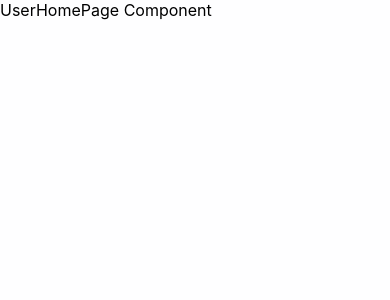
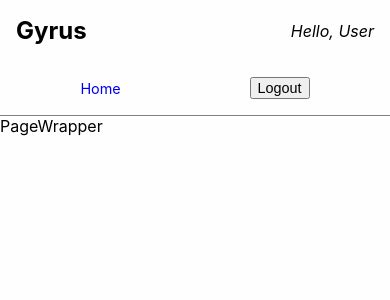
Before and after one commit to AVIRENI-CHANDAN/gyrus-in-scene-ad, a React (Create React App) app in the folder frontend/: page /home in a window 390 px wide. Shown: the top 300 px of the page. Built offline with nearby package versions, Linux system fonts and the light colour scheme; no server answers; the HTML template or start-up script is replaced by a standard one.

Commit message:
Navigation bar added to the application

```diff
--- /dev/null
+++ b/frontend/src/components/NavBar/NavBar.js
@@ -0,0 +1,85 @@
+import PropTypes from 'prop-types';
+import React from 'react';
+import { Link } from 'react-router-dom';
+import styles from './NavBar.module.scss';
+
+class NavBar extends React.Component {
+  constructor(props) {
+    super(props);
+    this.state = {
+      username: 'User', // Default username
+    };
+    this.handleLogout = this.handleLogout.bind(this);
+  }
+
+  componentDidMount() {
+    // Fetch user information on component mount
+    fetch('/user-info', {
+      method: 'POST',
+      credentials: 'include', // This will include cookies in the request
+      headers: {
+        'Content-Type': 'application/json'
+      },
+      body: JSON.stringify({
+        fields: ['preferred_username']
+      })
+    })
+      .then((response) => {
+        if (response.ok) {
+          return response.json();
+        }
+        throw new Error('Unable to fetch user info');
+      })
+      .then((data) => {
+        if (data.preferred_username) {
+          this.setState({ username: data.preferred_username });
+        }
+      })
+      .catch((error) => {
+        console.error('Error fetching user info:', error);
+      });
+  }
+
+  handleLogout() {
+    // Clear tokens or session data
+    localStorage.clear();
+    // Notify backend to log out
+    fetch('/logout', {
+      method: 'POST',
+      credentials: 'include', // Include cookies
+    }).then(() => {
+      // Update UI to reflect logout
+      if (this.props.onLogout) {
+        this.props.onLogout();
+      }
+    });
+  }
+
+  render() {
+    return (
+      <div className={styles.NavBar}>
+        <div className={styles.TitleContainer}>
+          <div className={styles.TitleBox}>
+            <div className={styles.Title}>
+              {this.props.app_title}
+            </div>
+          </div>
+          <div className={styles.Greeting}>
+            Hello, {this.state.username}
+          </div>
+        </div>
+        <div className={styles.Actions}>
+          <Link to="/home" className={styles.ActionLink}>Home</Link>
+          <button onClick={this.handleLogout} className={styles.ActionLink}>Logout</button>
+        </div>
+      </div>
+    );
+  }
+}
+
+NavBar.propTypes = {
+  app_title: PropTypes.string.isRequired,
+  onLogout: PropTypes.func, // Callback function for logout action
+};
+
+export default NavBar;
--- /dev/null
+++ b/frontend/src/components/NavBar/NavBar.module.scss
@@ -0,0 +1,78 @@
+.NavBar {
+    height: 100%;
+    display: flex;
+    flex-flow: row nowrap;
+    justify-content: space-between;
+    align-items: center;
+    padding: 1rem 2rem;
+}
+
+
+.TitleContainer {
+    display: flex;
+    align-items: center;
+}
+
+.TitleBox {
+    font-size: 1.5rem;
+    font-weight: bold;
+    margin-right: 1.5rem;
+}
+
+.Title {
+    font-style: inherit;
+}
+
+.Greeting {
+    font-size: 1rem;
+    font-style: italic;
+}
+
+.Actions {
+    display: flex;
+    align-items: center;
+}
+
+.ActionLink {
+    margin-left: 1.5rem;
+    text-decoration: none;
+    font-size: 1rem;
+    transition: color 0.2s;
+
+    &:hover {
+        text-shadow: 0 0 1px gray;
+    }
+
+    &.logout-button {
+        background: none;
+        border: none;
+        cursor: pointer;
+        padding: 0;
+    }
+}
+
+/* Mobile Styling */
+@media (max-width: 768px) {
+    .NavBar {
+        flex-direction: column;
+        align-items: flex-start;
+        padding: 1rem;
+    }
+
+    .TitleContainer {
+        width: 100%;
+        justify-content: space-between;
+        margin-bottom: 1rem;
+    }
+
+    .Actions {
+        width: 100%;
+        justify-content: space-around;
+        margin-top: 1rem;
+    }
+
+    .ActionLink {
+        font-size: 0.9rem;
+        margin-left: 0;
+    }
+}
--- a/frontend/src/components/UserHomePage/UserHomePage.js
+++ b/frontend/src/components/UserHomePage/UserHomePage.js
@@ -1,12 +1,25 @@
 import PropTypes from 'prop-types';
 import React from 'react';
+import NavBar from './../NavBar/NavBar';
 import styles from './UserHomePage.module.scss';
 
 class UserHomePage extends React.Component {
+  constructor(props) {
+    super(props);
+    this.onUserLogout = this.onUserLogout.bind(this);
+  }
+  onUserLogout() {
+    console.log("User logout triggered");
+  }
   render() {
     return (
       <div className={styles.UserHomePage}>
-        UserHomePage Component
+        <div className={styles.NavigationBarContainer}>
+          <NavBar app_title={this.props.app_title} />
+        </div>
+        <div className={styles.PageWrapper}>
+          PageWrapper
+        </div>
       </div>
     );
   }
--- a/frontend/src/components/UserHomePage/UserHomePage.module.scss
+++ b/frontend/src/components/UserHomePage/UserHomePage.module.scss
@@ -1 +1,14 @@
-.UserHomePage {}
+.UserHomePage {
+    height: 100vh;
+    display: flex;
+    flex-flow: column nowrap;
+
+    .NavigationBarContainer {
+        flex: 0 0 auto;
+        border-bottom: 1px solid gray;
+    }
+
+    .PageWrapper {
+        flex: 1 1 auto;
+    }
+}
```
Also changed, not shown: frontend/src/components/NavBar/NavBar.lazy.js (added, +11 -0 lines).
